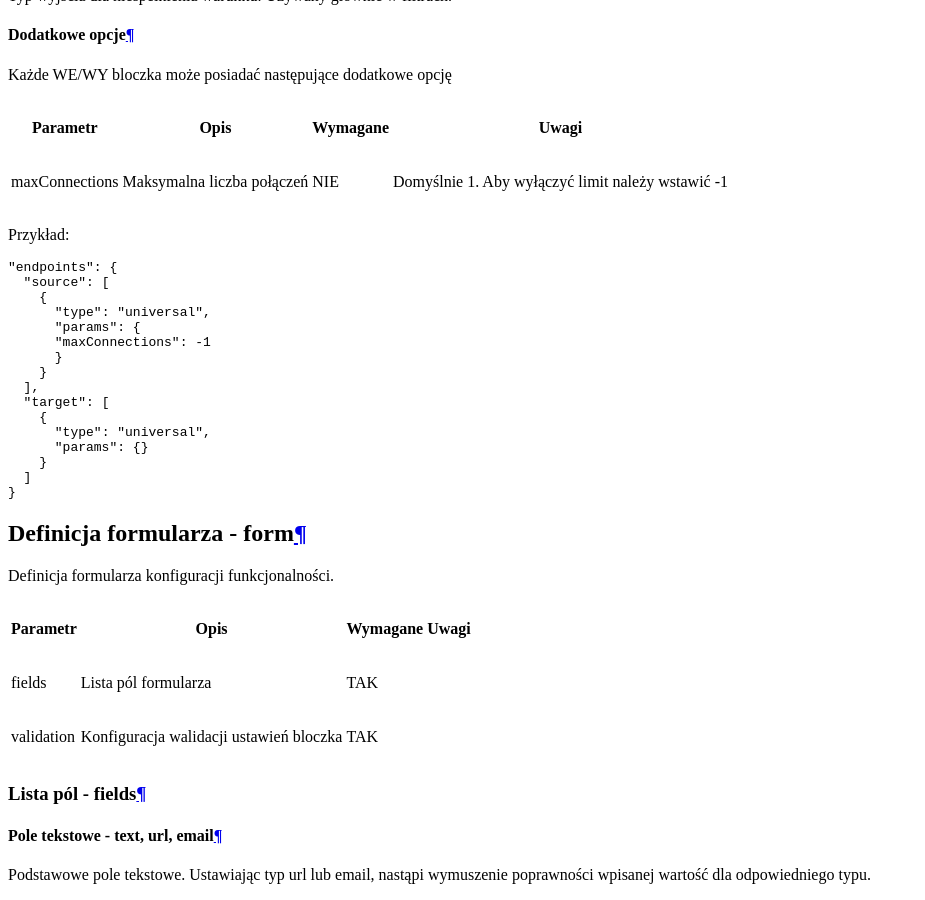
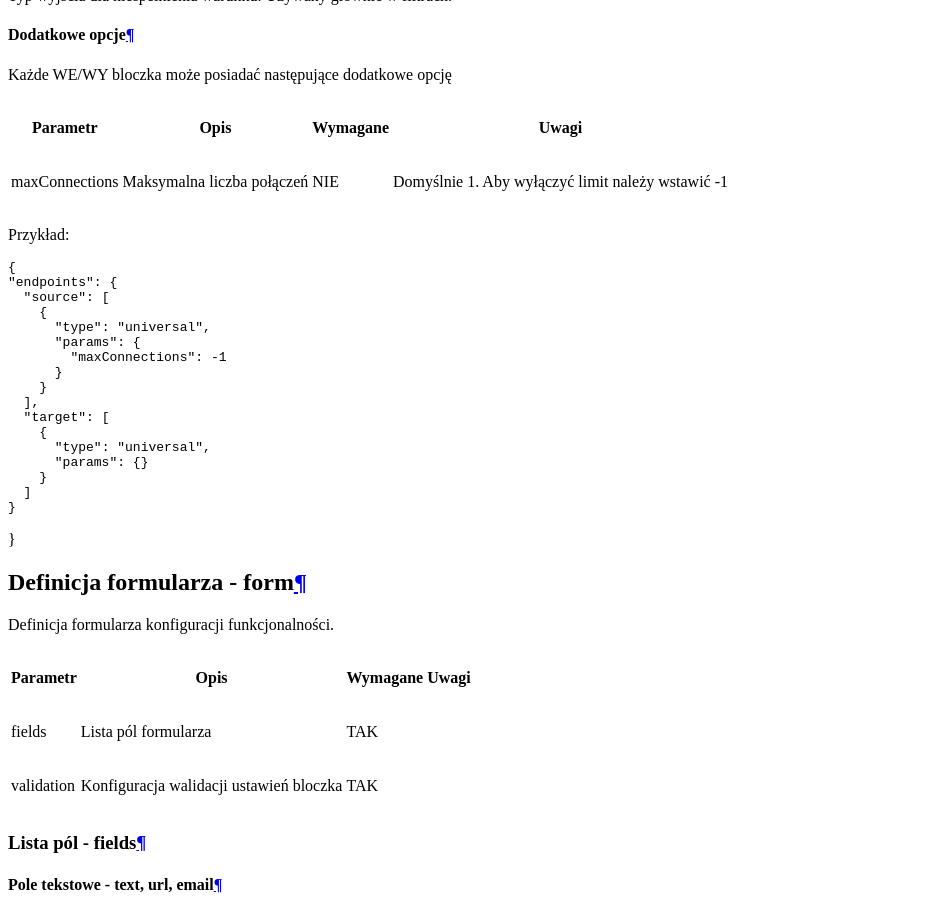
Before and after one commit to SAREhub/sarehub_panel_modules_docs, a Sphinx documentation site: the page built from docs/functionality.rst, in a window 1280 px wide and 900 px high, scrolled down 2451 px. Shown: the whole window, without its empty margins (0-925 px from the left). Built offline with Sphinx 7.4.7 and the Read the Docs theme 2.0.0, drawn with Linux system fonts in a browser that asks for light colours; formulas are drawn with MathJax 3; comment, search, counter and statistics services are not loaded; some of the changed text lies outside the part shown.

```diff
--- a/docs/functionality.rst
+++ b/docs/functionality.rst
@@ -102,12 +102,13 @@ Przykład:
 
 .. code-block:: json
 
+  {
   "endpoints": {
     "source": [
       {
         "type": "universal",
         "params": {
-        "maxConnections": -1
+          "maxConnections": -1
         }
       }
     ],
@@ -118,6 +119,7 @@ Przykład:
       }
     ]
   }
+}
 
 Definicja formularza - form
 ***************************
@@ -707,7 +709,7 @@ Konfiguracja bloczka zapisywana jest w obiekcie **settings** w którym kluczem j
 
     {
       "settings": {
-        "param1": "wartosc pola"
+        "param1": "wartosc pola",
         "param2": 2
       },
     }
@@ -723,9 +725,9 @@ Przykład:
 
     {
       "settings": {
-        "param1": "wartosc pola"
-        "param2: 5
-      },
+        "param1": "wartosc pola",
+        "param2": 5
+      }
     }
 
 .. code-block:: json
```
Also changed, not shown: 4 other files.
